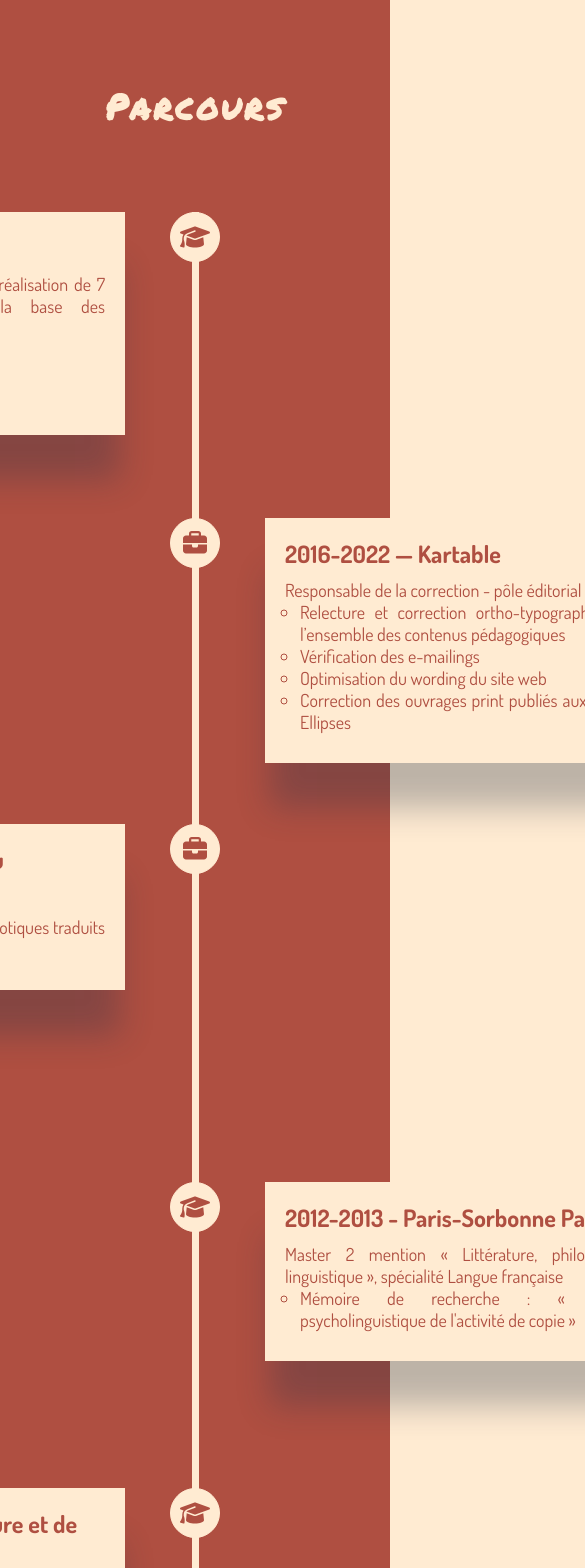
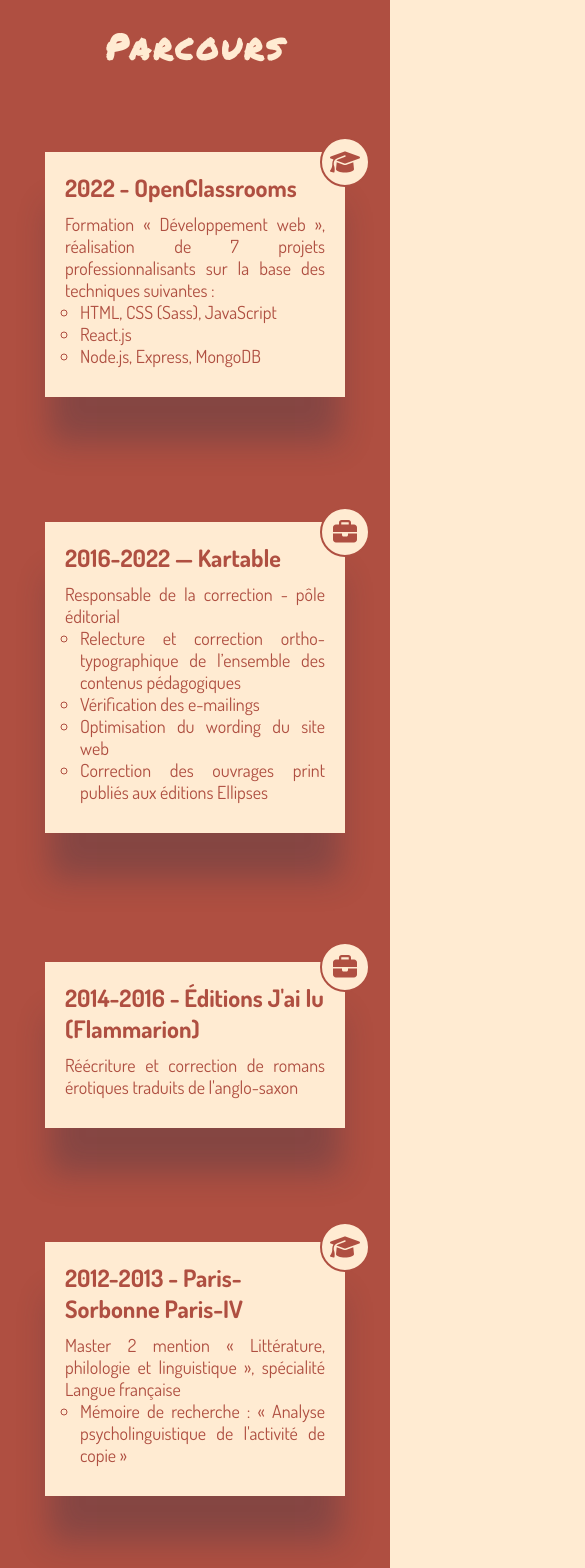
Before and after one commit to MarianneB08/PortfolioMB, a React (Create React App) app in the folder frontend/: page / in a window 390 px wide. Shown: the part 960-2528 px from the top of the page, 585 px wide, since content can reach past the window. Built offline with nearby package versions, Linux system fonts and the light colour scheme.

Commit message:
Gestion du responsive sur la section 'Parcours'

```diff
--- a/frontend/src/styles/components/training.module.scss
+++ b/frontend/src/styles/components/training.module.scss
@@ -126,6 +126,7 @@
     .b2 {
       top: 386px;
       left: calc(50% + 270px);
+      //left: calc(50% - 180px);
     }
     .b3 {
       top: 692px;
@@ -158,7 +159,7 @@
 }
 
 @media screen and (max-width: 1000px) {
-  .aboutContainer {
+  .trainingContainer {
     .boxTimeline {
       .ligne {
         position: relative;
@@ -173,3 +174,100 @@
     }
   }
 }
+
+@media screen and (max-width: 550px) {
+  .trainingContainer {
+    height: 2350px;
+    .boxTimeline {
+      height: 2150px;
+      .ligne {
+        height: 1800px;
+        position: relative;
+        left: 200px;
+      }
+      .rond {
+        left: calc(50% + 200px);
+      }
+      .r1 {
+        top: 80px;
+      }
+      .r2 {
+        top: 450px;
+      }
+      .r3 {
+        top: 890px;
+      }
+      .r4 {
+        top: 1170px;
+      }
+      .r5 {
+        top: 1560px;
+      }
+      .r6 {
+        top: 1870px;
+      }
+      .box {
+        width: 300px;
+        left: calc(50% + 30px);
+      }
+      .b1 {
+        top: 80px;
+      }
+      .b2 {
+        top: 450px;
+      }
+      .b3 {
+        top: 890px;
+      }
+      .b4 {
+        top: 1170px;
+      }
+      .b5 {
+        top: 1560px;
+      }
+      .b6 {
+        top: 1870px;
+      }
+
+    }
+  }
+}
+
+@media screen and (max-width: 480px) {
+  .trainingContainer {
+    height: 2330px;
+    margin: 0 auto;
+    .boxTimeline {
+      height: 2150px;
+      .ligne {
+        display: none;
+      }
+      .rond {
+        left: calc(50% + 150px);
+        z-index: 1;
+        border: 2px solid globals.$color-2;
+      }
+      .r1 {
+        top: 65px;
+      }
+      .r2 {
+        top: 435px;
+      }
+      .r3 {
+        top: 870px;
+      }
+      .r4 {
+        top: 1150px;
+      }
+      .r5 {
+        top: 1540px;
+      }
+      .r6 {
+        top: 1850px;
+      }
+      .box {
+        left: calc(50% + 50px);
+      }
+    }
+  }
+}
```
